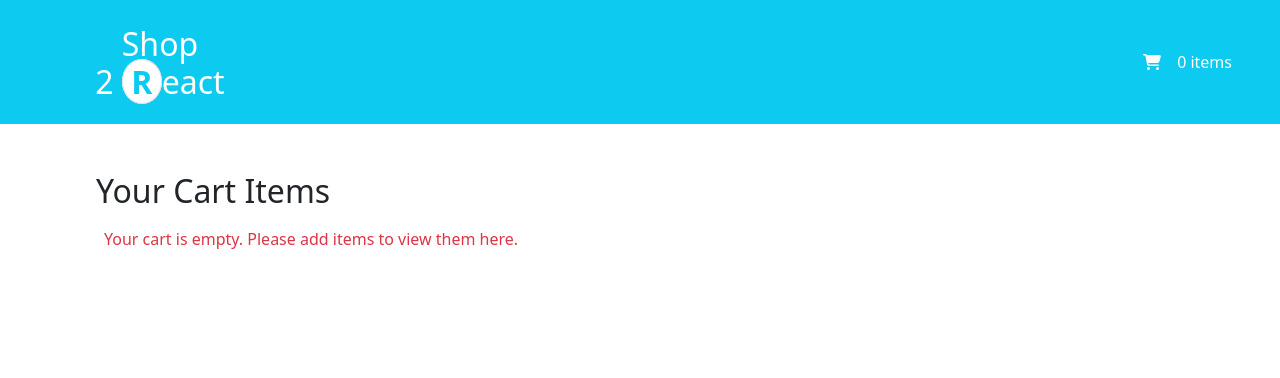
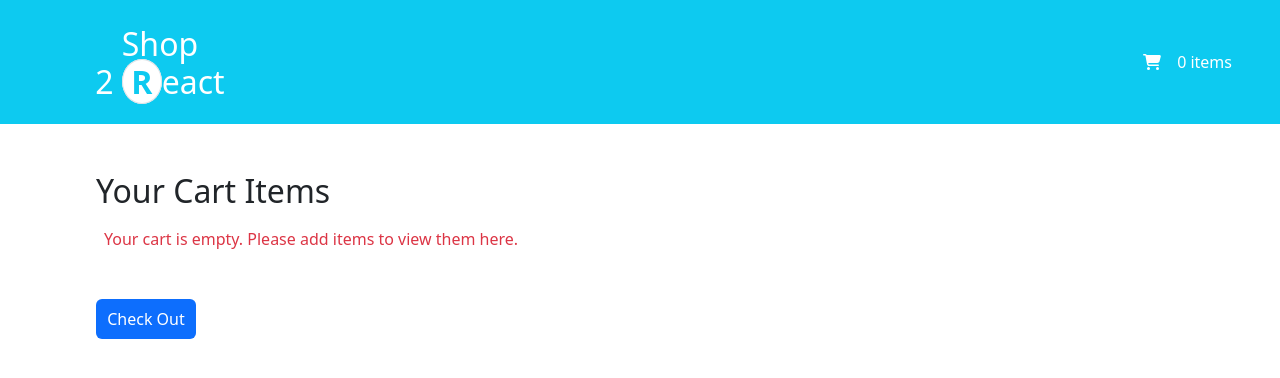
Before and after one commit to annmariajose/m5-lab-assignment, a React (Create React App) app in the folder shopcart/: page /cart in a window 1280 px wide. Shown: the top 378 px of the page. Built offline with nearby package versions, Linux system fonts and the light colour scheme.

Commit message:
Add checkout button

```diff
--- a/shopcart/src/Cart.css
+++ b/shopcart/src/Cart.css
@@ -9,3 +9,7 @@ img{
 .quantity {
   font-weight: 800;
 }
+
+.checkoutButton {
+  width: 100px;
+}
--- a/shopcart/src/Cart.js
+++ b/shopcart/src/Cart.js
@@ -1,5 +1,6 @@
 import "bootstrap/dist/css/bootstrap.min.css";
 import './Cart.css';
+import { Button } from "bootstrap";
 
 function Cart(props) {
   let cartEmpty = false;
@@ -34,6 +35,9 @@ function Cart(props) {
             : <div></div>
         }
       )}
+      <button className='checkoutButton mt-4 rounded bg-primary text-white'>
+        Check Out
+      </button>
     </div>
   );
 }
```
Lines whose indentation alone changed are shown as unchanged.
